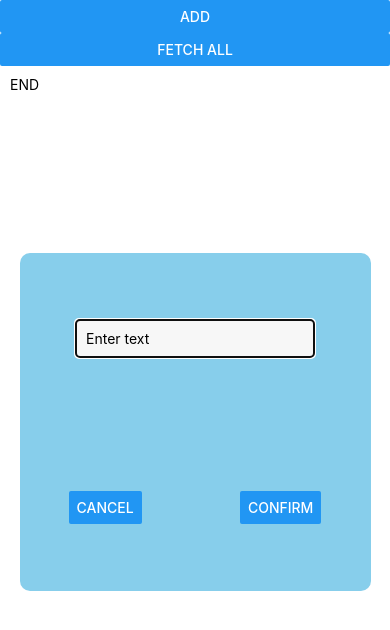
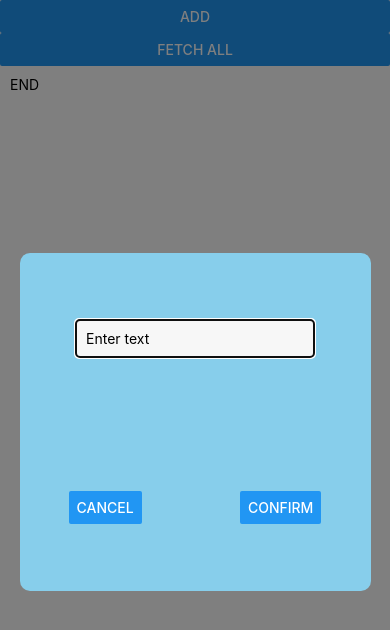
Before and after one commit to mare5x/BolhaJS, a React Native app in the folder BolhaMobile/: screen / in a window 390 px wide. Both pictures are taken after a click on the button "ADD". Shown: the top 630 px of the page. Built offline with nearby package versions, Linux system fonts and the light colour scheme.

Commit message:
InputDialog handles back button.

```diff
--- a/BolhaMobile/App.js
+++ b/BolhaMobile/App.js
@@ -3,12 +3,17 @@ import * as bolha from './Bolha';
 import React, { Component } from 'react';
 import {
     Button, Text, View, FlatList, Image, TextInput, Linking,
-    Modal, SectionList, StyleSheet, ActivityIndicator } from 'react-native';
+    Modal, SectionList, StyleSheet, ActivityIndicator, BackHandler,
+    TouchableWithoutFeedback, Keyboard } from 'react-native';
 
 
 class InputDialog extends Component {
   state = {
     text: "",
+  }
+
+  _handleBackPress = () => {
+    this._cancelButtonPressed();
   }
 
   _textChanged = (text) => {
@@ -28,7 +33,10 @@ class InputDialog extends Component {
       <Modal
         visible={this.props.visible}
         transparent={true}
+        onRequestClose={this._handleBackPress}
       >
+        {/* This closes the keyboard when pressing something else ... */}
+        <TouchableWithoutFeedback onPress={Keyboard.dismiss} accessible={false}>
           {/* The outer view centers the inner view ... */}
           <View style={styles.inputDialogOuter}>
             <View style={styles.inputDialogInner}>
@@ -52,6 +60,7 @@ class InputDialog extends Component {
               </View>
             </View>
           </View>
+        </TouchableWithoutFeedback>
       </Modal>
     );
   }
@@ -263,7 +272,8 @@ const styles = StyleSheet.create({
   inputDialogOuter: {
     flex: 1,
     justifyContent: "center",
-    alignItems: "center"
+    alignItems: "center",
+    backgroundColor: "#00000080"
   },
 
   inputDialogInner: {
```
Lines whose indentation alone changed are shown as unchanged.
